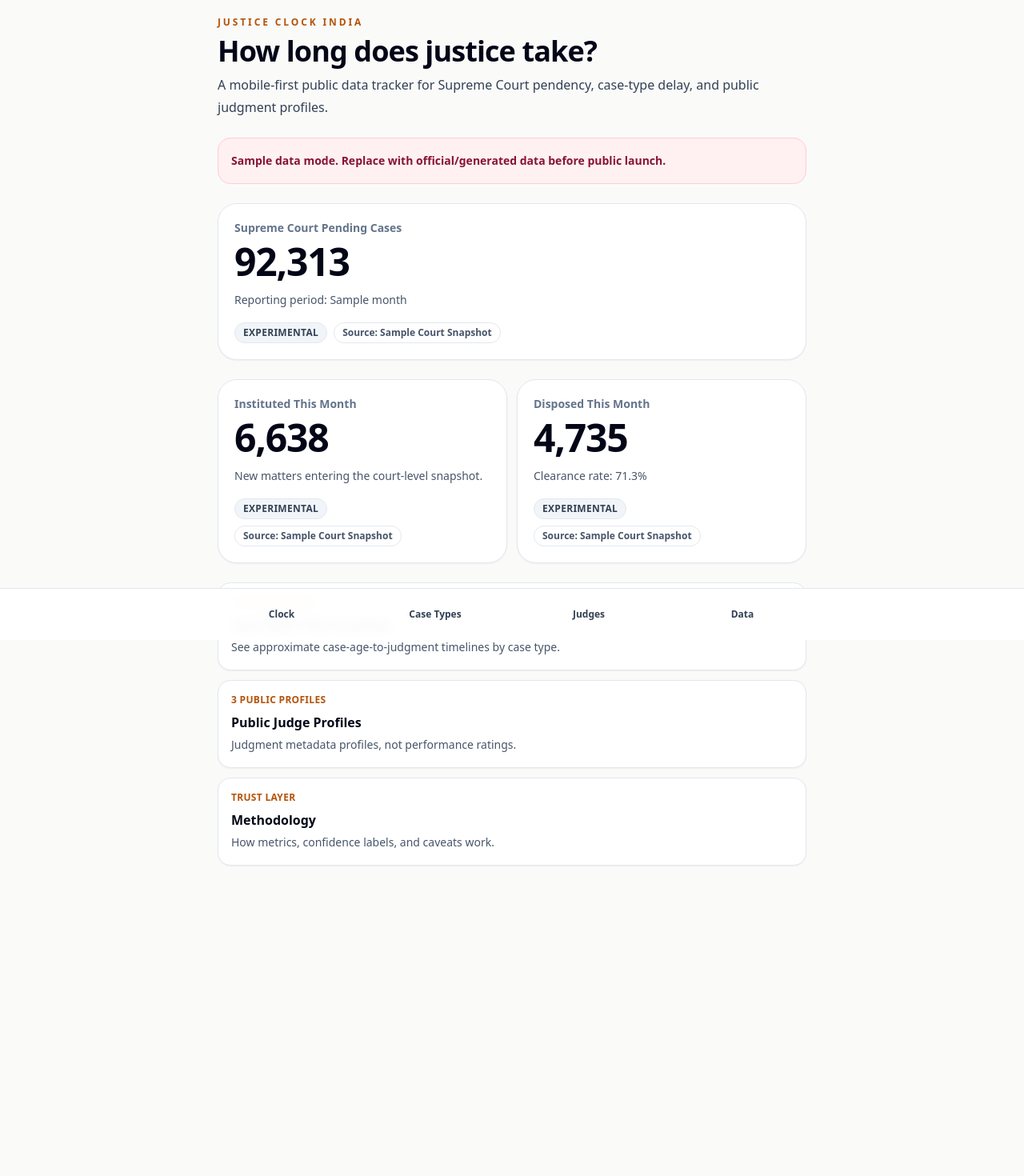
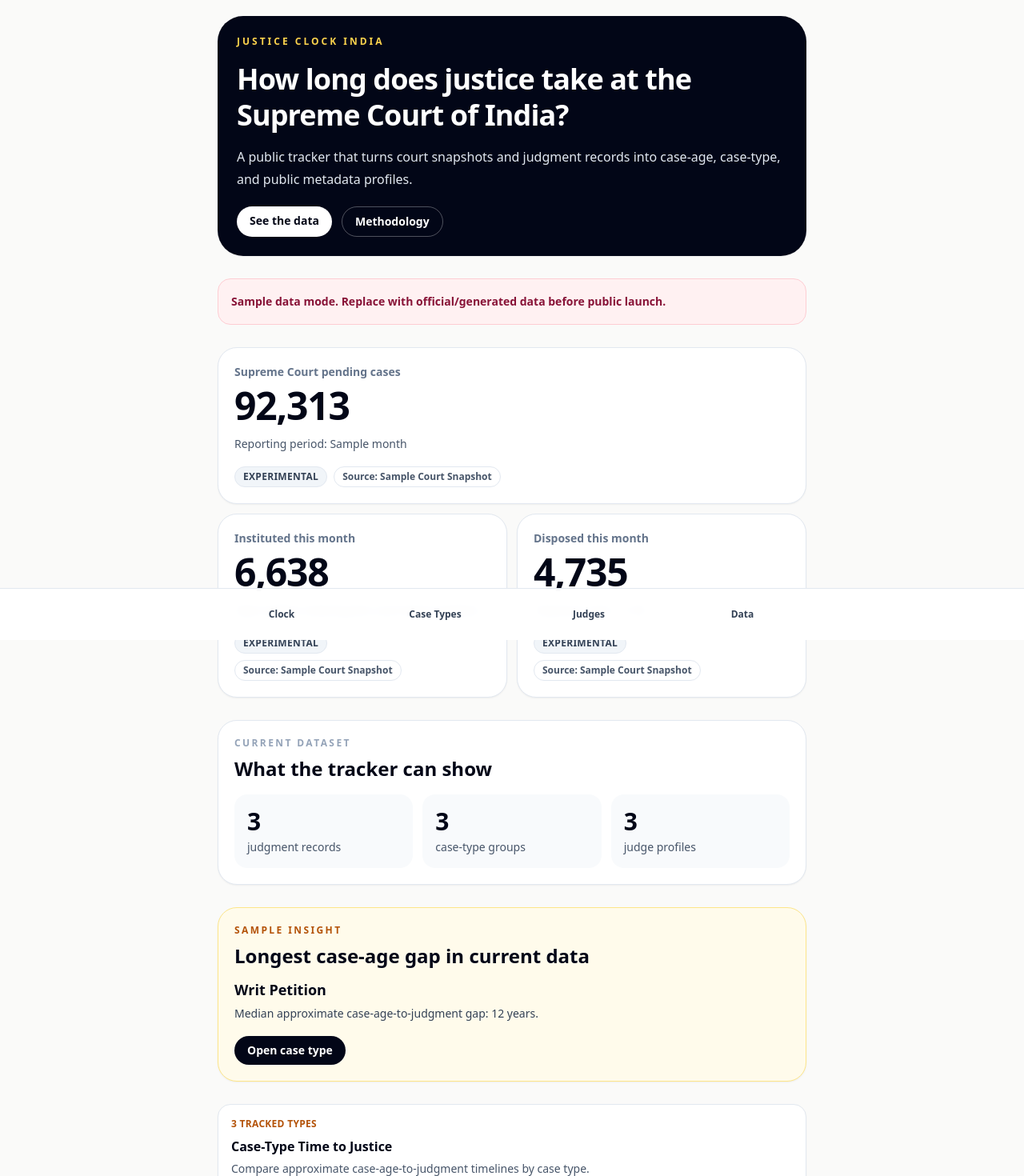
Before and after one commit to publicinteresttechnologies/justice-clock-india, a Next.js app: page / in a window 1280 px wide. Shown: the top 1470 px of the page at 80% size. Before the commit the page ends 1178 px from the top, so only its background shows below. Built offline with nearby package versions, Linux system fonts and the light colour scheme.

Commit message:
Tighten homepage and remove visible ad placeholder

```diff
--- a/src/app/page.tsx
+++ b/src/app/page.tsx
@@ -1,24 +1,47 @@
 import Link from "next/link";
-import { AdSlot } from "@/components/AdSlot";
 import { DataCard } from "@/components/DataCard";
 import { MetricCard } from "@/components/MetricCard";
 import { SampleDataWarning } from "@/components/SampleDataWarning";
-import { SectionHeader } from "@/components/SectionHeader";
-import { caseTypes, courtClock, formatNumber, judges } from "@/lib/data";
+import {
+  caseTypes,
+  courtClock,
+  dataMetadata,
+  formatNumber,
+  formatYears,
+  judges,
+  judgments,
+} from "@/lib/data";
 
 export default function HomePage() {
+  const slowestCaseType = [...caseTypes].sort(
+    (a, b) => (b.medianCaseAgeYears ?? 0) - (a.medianCaseAgeYears ?? 0),
+  )[0];
+
   return (
-    <div className="space-y-6">
-      <SectionHeader
-        eyebrow="Justice Clock India"
-        title="How long does justice take?"
-        description="A mobile-first public data tracker for Supreme Court pendency, case-type delay, and public judgment profiles."
-      />
+    <div className="space-y-7">
+      <section className="rounded-[2rem] bg-slate-950 p-6 text-white shadow-sm">
+        <p className="text-xs font-black uppercase tracking-[0.25em] text-amber-300">Justice Clock India</p>
+        <h1 className="mt-4 text-4xl font-black leading-tight tracking-tight">
+          How long does justice take at the Supreme Court of India?
+        </h1>
+        <p className="mt-4 text-base leading-7 text-slate-200">
+          A public tracker that turns court snapshots and judgment records into case-age, case-type, and public metadata profiles.
+        </p>
+        <div className="mt-5 flex flex-wrap gap-3">
+          <Link href="/data" className="rounded-full bg-white px-4 py-2 text-sm font-black text-slate-950">
+            See the data
+          </Link>
+          <Link href="/methodology" className="rounded-full border border-white/30 px-4 py-2 text-sm font-black text-white">
+            Methodology
+          </Link>
+        </div>
+      </section>
 
-      {courtClock.sample ? <SampleDataWarning /> : null}
+      {dataMetadata.sample ? <SampleDataWarning /> : null}
 
+      <section className="grid gap-3">
         <MetricCard
-        title="Supreme Court Pending Cases"
+          title="Supreme Court pending cases"
           value={formatNumber(courtClock.totalPending)}
           context={`Reporting period: ${courtClock.reportingPeriod}`}
           confidence={courtClock.confidence}
@@ -28,7 +51,7 @@ export default function HomePage() {
 
         <section className="grid gap-3 sm:grid-cols-2">
           <MetricCard
-          title="Instituted This Month"
+            title="Instituted this month"
             value={formatNumber(courtClock.institutedThisMonth)}
             context="New matters entering the court-level snapshot."
             confidence={courtClock.confidence}
@@ -36,7 +59,7 @@ export default function HomePage() {
             sourceHref={courtClock.sourceUrl}
           />
           <MetricCard
-          title="Disposed This Month"
+            title="Disposed this month"
             value={formatNumber(courtClock.disposedThisMonth)}
             context={`Clearance rate: ${courtClock.clearanceRate ?? "—"}%`}
             confidence={courtClock.confidence}
@@ -44,15 +67,50 @@ export default function HomePage() {
             sourceHref={courtClock.sourceUrl}
           />
         </section>
+      </section>
 
-      <AdSlot slotName="home-after-clock" />
+      <section className="rounded-3xl border border-slate-200 bg-white p-5 shadow-sm">
+        <p className="text-xs font-bold uppercase tracking-[0.2em] text-slate-400">Current dataset</p>
+        <h2 className="mt-2 text-2xl font-black text-slate-950">What the tracker can show</h2>
+        <div className="mt-4 grid gap-3 sm:grid-cols-3">
+          <div className="rounded-2xl bg-slate-50 p-4">
+            <p className="text-3xl font-black text-slate-950">{formatNumber(judgments.length)}</p>
+            <p className="mt-1 text-sm text-slate-600">judgment records</p>
+          </div>
+          <div className="rounded-2xl bg-slate-50 p-4">
+            <p className="text-3xl font-black text-slate-950">{formatNumber(caseTypes.length)}</p>
+            <p className="mt-1 text-sm text-slate-600">case-type groups</p>
+          </div>
+          <div className="rounded-2xl bg-slate-50 p-4">
+            <p className="text-3xl font-black text-slate-950">{formatNumber(judges.length)}</p>
+            <p className="mt-1 text-sm text-slate-600">judge profiles</p>
+          </div>
+        </div>
+      </section>
+
+      {slowestCaseType ? (
+        <section className="rounded-3xl border border-amber-200 bg-amber-50 p-5 shadow-sm">
+          <p className="text-xs font-black uppercase tracking-[0.2em] text-amber-700">Sample insight</p>
+          <h2 className="mt-2 text-2xl font-black text-slate-950">Longest case-age gap in current data</h2>
+          <p className="mt-3 text-lg font-black text-slate-950">{slowestCaseType.caseType}</p>
+          <p className="mt-1 text-sm leading-6 text-slate-700">
+            Median approximate case-age-to-judgment gap: {formatYears(slowestCaseType.medianCaseAgeYears)}.
+          </p>
+          <Link
+            href={`/case-types/${slowestCaseType.slug}`}
+            className="mt-4 inline-flex rounded-full bg-slate-950 px-4 py-2 text-sm font-bold text-white"
+          >
+            Open case type
+          </Link>
+        </section>
+      ) : null}
 
       <section className="grid gap-3">
         <Link href="/case-types">
           <DataCard
             eyebrow={`${caseTypes.length} tracked types`}
             title="Case-Type Time to Justice"
-            description="See approximate case-age-to-judgment timelines by case type."
+            description="Compare approximate case-age-to-judgment timelines by case type."
           />
         </Link>
 
@@ -60,15 +118,15 @@ export default function HomePage() {
           <DataCard
             eyebrow={`${judges.length} public profiles`}
             title="Public Judge Profiles"
-            description="Judgment metadata profiles, not performance ratings."
+            description="Judgment metadata profiles with attribution caveats, not performance ratings."
           />
         </Link>
 
-        <Link href="/methodology">
+        <Link href="/data">
           <DataCard
-            eyebrow="Trust layer"
-            title="Methodology"
-            description="How metrics, confidence labels, and caveats work."
+            eyebrow="Dataset"
+            title="All data together"
+            description="Open the bundled JSON, source files, judgment records, case-type metrics, and judge profiles."
           />
         </Link>
       </section>
```
Lines whose indentation alone changed are shown as unchanged.
